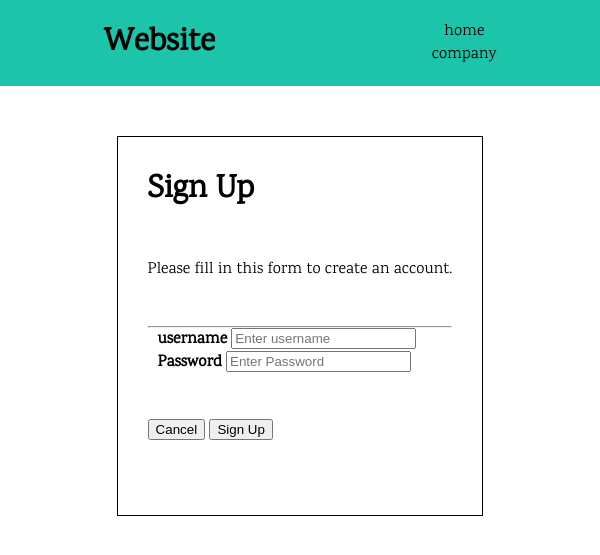
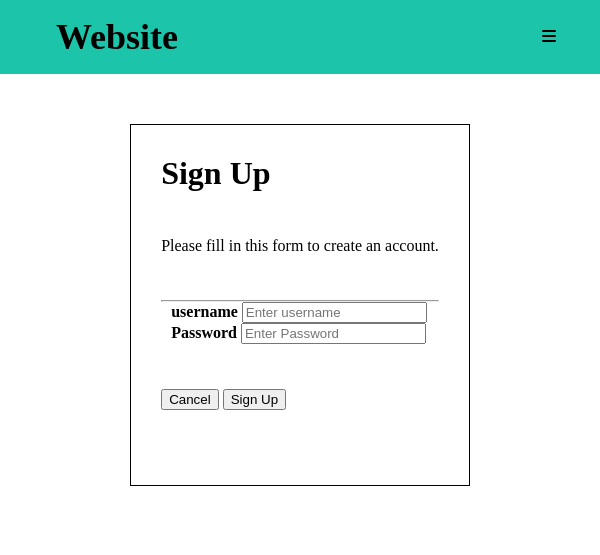
Before and after one commit to jgonz1127/web_app, a Flask app: page /auth/signup in a window 600 px wide. Shown: the top 555 px of the page. Run offline with Flask 2, Linux system fonts and the light colour scheme; some libraries are stand-ins or nearby versions.

Commit message:
improved the responsiveness

```diff
--- a/webiste_folder/static/css/styles.css
+++ b/webiste_folder/static/css/styles.css
@@ -5,7 +5,7 @@
 
 /*primary color: #59832d*/
 /* styling the header */
-.flex_contatiner_header {
+/* .flex_contatiner_header {
     color: #000000;
     padding: 20px;
     height: minmax(50px,fit-content);
@@ -13,32 +13,42 @@
     justify-content: space-around;
     flex-direction: row;
     align-items: center;
+
+
+} */
+
+.navbar ul {
+    display: flex;
     background-color: #1cc4a9;
-}
-
-.header_menu  {
-    display: flex;
-    width: 100%;
+    width:100%;
     justify-content: center;
     align-items: center;
-    list-style: none;
     color: #000000;
 
 }
+.menu_logo {
+    flex:1;
+    font-size: 1.5rem;
+    user-select: none;
+}
 
-.header_menu li {
-    margin-left: 10px;
+.navbar li {
+    list-style-type: none;
+    padding: 1rem;
  }
 
-.header_menu a {
+.navbar a {
     color: black;
     display: block;
     text-decoration: none;
     transition: all 0.3s ease-out ;
 }
+.navbar_toggle {
+    display: none;
+}
 
 /* adding transformations on hover*/
-.header_menu a:hover {
+.navbar a:hover {
   color: #59832d;
   transform: rotate(6deg);
   cursor: pointer;
@@ -120,19 +130,8 @@
 .form_div h {
     margin: 45px;
 }
-@media only screen and (max-width: 650px) {
+@media only screen and (max-width: 600px) {
 
-    .header_menu {
-        display: column;
-        display: block;
-    }
-    .header_menu li {
-        display: block;
-        text-align: center;
-    }
-    .header_menu a {
-        display: block;
-    }
 
    #highed_valued_home {
         grid-row: auto;
@@ -148,16 +147,29 @@
         grid-row: auto;
         grid-column: 2 / 3;
     }
-    .form_flex_container {
-        flex-direction: column;
-        align-items: center;
-        justify-content: center;
+
+    .navbar_toggle {
+        display: block;
+        align-self: flex-end;
+        margin-right: 5%;
+        align-self: center;
+        cursor:pointer;
     }
-
+    .navbar ul {
+        flex-wrap: wrap;
+    }
+    .link {
+        display: none;
+        width: 100%;
+        text-align: center;;
+    }
+    .active {
+        display: block;
+    }
 }
 
 @media only screen and (min-width: 600px) {
    .body {
-    font-size: 2em;
+    font-size: 2rem;
    }
 }
--- /dev/null
+++ b/webiste_folder/static/js/header.js
@@ -0,0 +1,10 @@
+
+window.addEventListener('load', () => {
+    const nav_toggle = document.getElementsByClassName("navbar_toggle")[0];
+    const nav_links = document.getElementsByClassName("link");
+    nav_toggle.addEventListener('click', () => {
+        for (let i = 0; i < nav_links.length; i++){
+            nav_links[i].classList.toggle('active');
+        }
+    });
+});
--- a/webiste_folder/templates/auth/log_in.html
+++ b/webiste_folder/templates/auth/log_in.html
@@ -3,8 +3,9 @@
 {% block title %} Login Page {% endblock %}
 
 {% block menu_items %}
-    <li><a href="{{ url_for('home') }}" title="Home page" >home</a></li>
-    <li><a href="{{ url_for('auth.signup') }}" title="company page" target="_blank">sign up</a></li>
+    <li class="navbar_toggle"> <i class="fa-solid fa-bars"></i></li>
+    <li class="link"><a href="{{ url_for('home') }}" title="Home page" >home</a></li>
+    <li class="link"><a href="{{ url_for('auth.signup') }}" title="company page" target="_blank">sign up</a></li>
 
 {% endblock %}
 
--- a/webiste_folder/templates/auth/sign_up.html
+++ b/webiste_folder/templates/auth/sign_up.html
@@ -3,8 +3,9 @@
 {% block title %} Sign Up Page {% endblock %}
 
 {% block menu_items %}
-    <li><a href="{{ url_for('home') }}" title="Home page" >home</a></li>
-    <li><a href="{{ url_for('company_page') }}" title="company page" target="_blank">company</a></li>
+  <li class="navbar_toggle">  <i class="fa-solid fa-bars"></i></li>
+    <li class="link"><a href="{{ url_for('home') }}" title="Home page" >home</a></li>
+    <li class="link"><a href="{{ url_for('company_page') }}" title="company page" target="_blank">company</a></li>
 {% endblock %}
 
 {% block body %}
--- a/webiste_folder/templates/layout.html
+++ b/webiste_folder/templates/layout.html
@@ -10,34 +10,38 @@
         <link rel="icon" type="image/x-icon" href="/static/favicon.ico">
         <link rel="stylesheet" href="https://fonts.googleapis.com/css?family=Karma">
         <link rel="stylesheet" type= "text/css" href="{{ url_for('static', filename='css/styles.css')}}">
-        <style> body,h1,h2,h3,h4,h5,h6 {font-family: "Karma", sans-serif} .w3-bar-block .w3-bar-item {padding:20px} </style>
+        <script src="https://kit.fontawesome.com/9c050fdc22.js" crossorigin="anonymous"></script>
+        <script src="{{ url_for('static', filename='js/header.js')}}"></script>
+
     </head>
 
     <body>
 <!-- FIX CLASS NAMES WHEN STYLING AND CSS -->
 
 <!-- Top menu -->
-        <div class="flex_contatiner_header">
-            <div class="webname"><h1>Website</h1></div>
-            <div class="menu_div">
-                <ul class="header_menu">
+    <nav class="navbar">
+        <ul>
+            <li class="menu_logo"><h1>Website</h1></li>
             {% block menu_items %}
                 {% if g.user %}
-                            <li><span>{{ g.user['username'] }}</span>
-                            <li><a href="{{ url_for('home') }}" title="Home page" >home</a></li>
-                            <li><a href="{{ url_for('company_page') }}" title="company page" target="_blank">company</a></li>
-                            <li><a href="{{ url_for('account') }}" title="account page" target='_blank'>account</a></li>
-                            <li><a href="{{ url_for('auth.logout') }}" title="logout" target="_blank">logout</a></li>
+                    <li><i class="fa-solid fa-user"></i></li>
+                    <li class="navbar_toggle">  <i class="fa-solid fa-bars"></i></li>
+                    <li><span>{ g.user['username'] }</span> </li>
+                    <li class="link"><a href="{{ url_for('home') }}" title="Home page" >home</a></li>
+                    <li class="link"><a href="{{ url_for('company_page') }}" title="company page" target="_blank">company</a></li>
+                    <li class="link"><a href="{{ url_for('account') }}" title="account page" target='_blank'>account</a></li>
+                    <li class="link"><a href="{{ url_for('auth.logout') }}" title="logout" target="_blank">logout</a></li>
                 {% else %}
-                            <li><a href="{{ url_for('home') }}" title="Home page" >home</a></li>
-                            <li><a href="{{ url_for('company_page') }}" title="company page" target="_blank">company</a></li>
-                            <li><a href="{{ url_for('account') }}" title="account page" target='_blank'>account</a></li>
-                            <li><a href="{{ url_for('auth.login') }}" title="login page" target="_blank">login</a></li>
+                    <li class="navbar_toggle"><a></a><i class="fas fa-bars"></i></li>
+                    <li class="link"><a href="{{ url_for('home') }}" title="Home page" >home</a></li>
+                    <li class="link"><a href="{{ url_for('company_page') }}" title="company page" target="_blank">company</a></li>
+                    <li class="link"><a href="{{ url_for('account') }}" title="account page" target='_blank'>account</a></li>
+                    <li class="link"><a href="{{ url_for('auth.login') }}" title="login page" target="_blank">login</a></li>
                 {% endif %}
             {% endblock %}
         </ul>
-            </div>
-        </div>
+    </nav>
+
 
         {% for message in get_flashed_messages() %}
         <div class="flash">{{ message }}</div>
```
Lines whose indentation alone changed are shown as unchanged.
